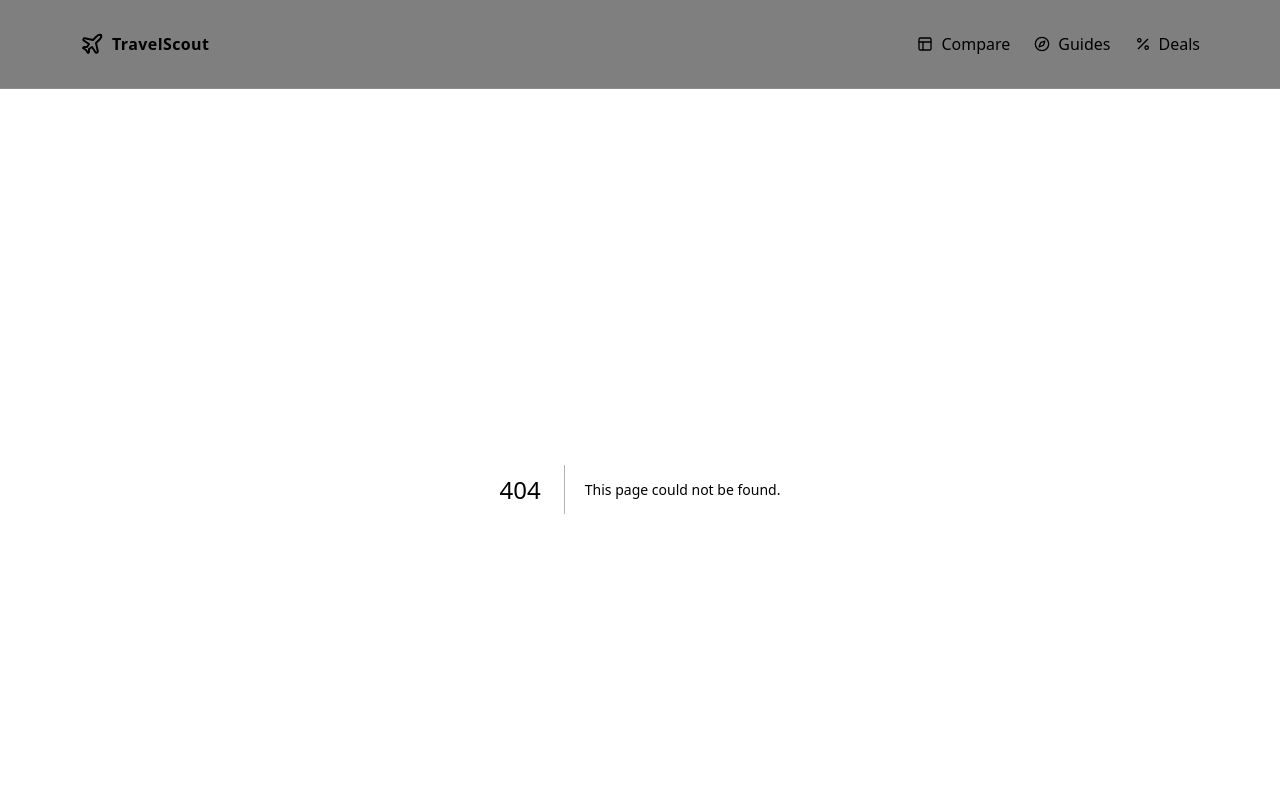
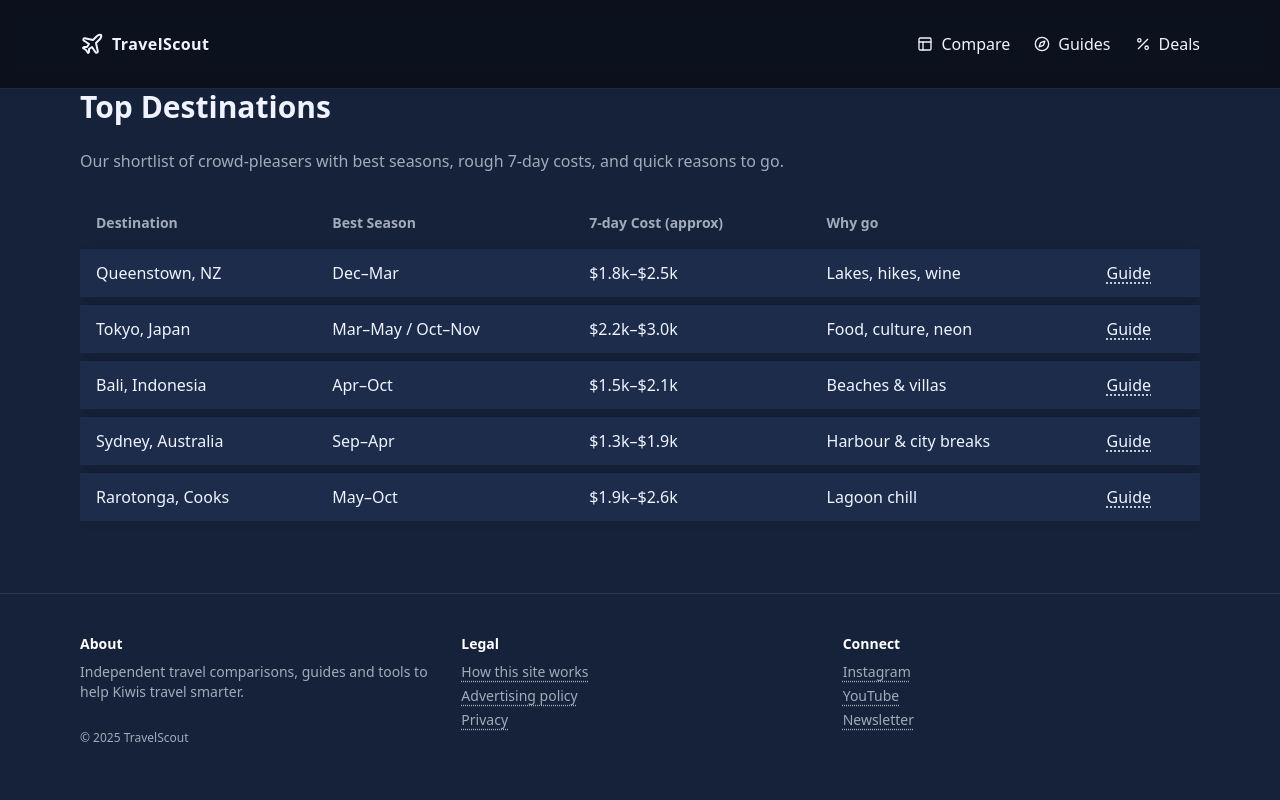
Before and after one commit to BrettWS2025/travelscout, a Next.js app: page /destinations in a window 1280 px wide. Before the commit this address had no page. Shown: the top 800 px of the page. Built offline with nearby package versions, Linux system fonts and the light colour scheme.

Commit message:
Create page.tsx

```diff
--- /dev/null
+++ b/app/(product)/destinations/page.tsx
@@ -0,0 +1,14 @@
+import { TopDestinationsTable } from "@/components/TopDestinationsTable";
+export const metadata = { title: "Top Destinations" };
+
+export default function Page() {
+  return (
+    <section className="space-y-6">
+      <h1 className="text-3xl font-bold">Top Destinations</h1>
+      <p style={{color:"var(--muted)"}}>
+        Our shortlist of crowd-pleasers with best seasons, rough 7-day costs, and quick reasons to go.
+      </p>
+      <TopDestinationsTable />
+    </section>
+  );
+}
```
